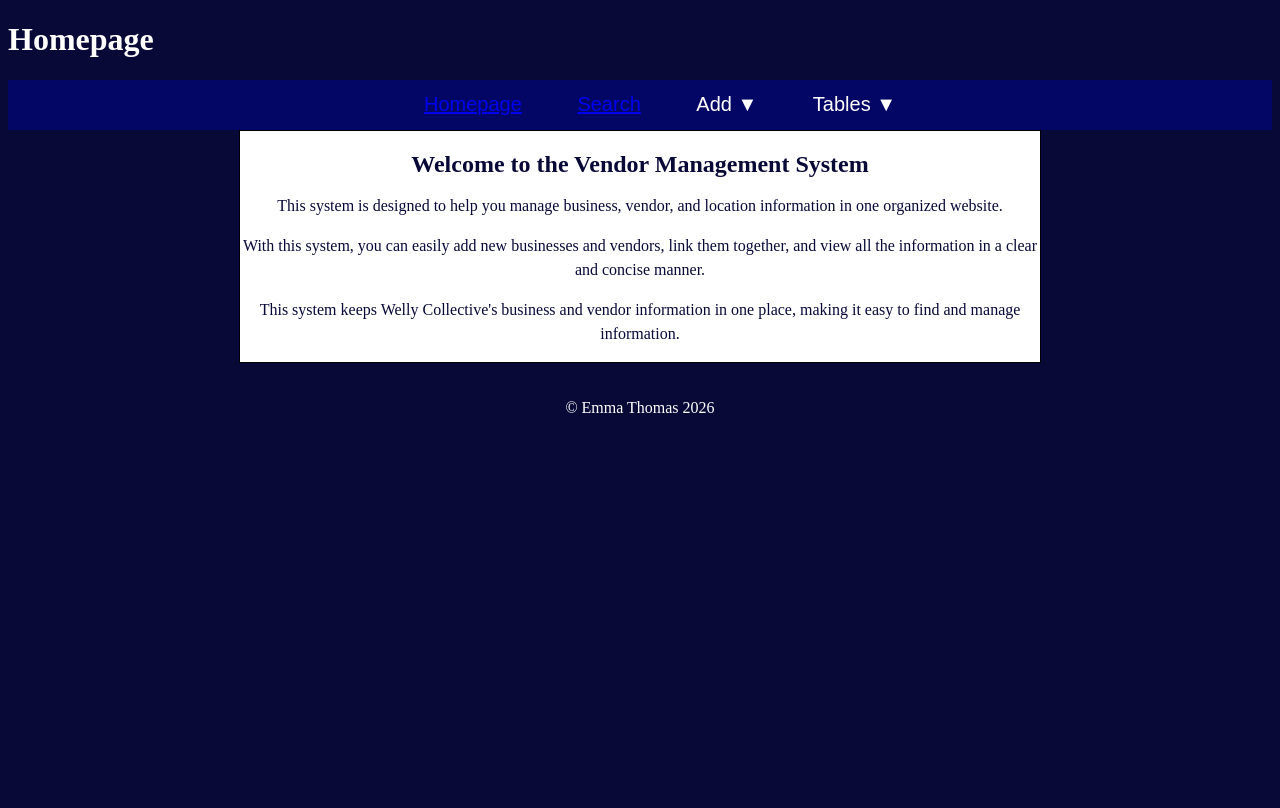
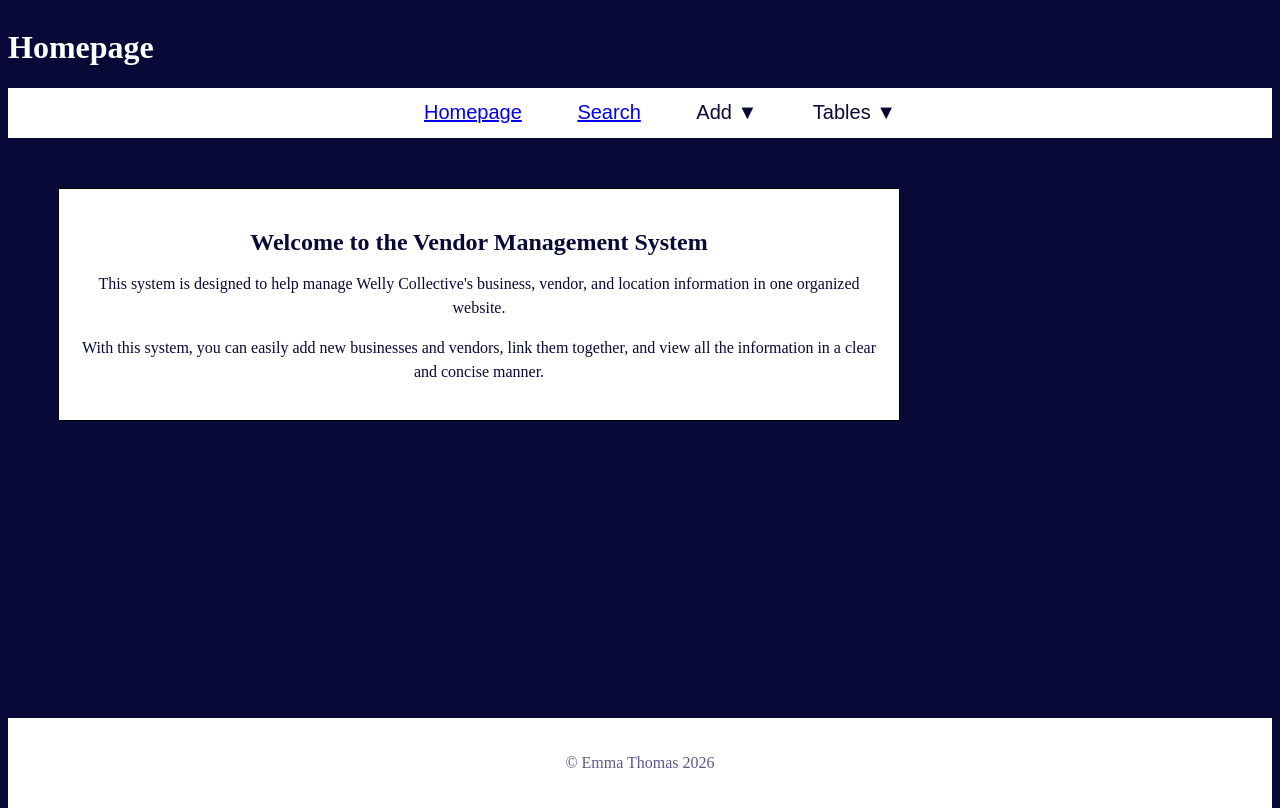
Before and after one commit to thomasem1369/12CSP_Flask, a Flask app: page / in a window 1280 px wide. Before the commit the page ends 413 px from the top, so only its background shows below. Run offline with Flask 3, Linux system fonts and the light colour scheme.

Commit message:
Nav and Footer Styling

```diff
--- a/static/css/style.css
+++ b/static/css/style.css
@@ -1,7 +1,30 @@
+html, body {
+    height: 100%;
+}
+
 body {
     background-color: #080937ff;
     color: #ffffff;
+    display: flex;
+    flex-direction: column;
 }
+
+/* Header Section Styles */
+.header {
+    background-color: #ffffff;
+    color: #080937ff;
+    padding: 20px;
+    margin-left: 50px;
+    text-align: left;
+}
+
+/* Fills all remaining space */
+main {
+    flex: 1;
+}
+
+
+/* Nav Bar Styles */
 
 .nav_class {
     display: flex;
@@ -10,12 +33,12 @@ body {
     margin: 5;
     height: 50px;
     width: 100%;
-    background-color: rgb(4, 6, 102);
+    background-color: #ffffff;
 }
 
 .nav_class > ul {
-    background-color: rgb(4, 6, 102);
-    color: #ffffff;
+    background-color: #ffffff;
+    color: #080937ff;
     font-size: 20px;
     font-family: sans-serif;
 }
@@ -52,7 +75,7 @@ ul.sub-menu li{
     opacity: 1;
 }
 
-ul.sub-menu li hover{
+ul.sub-menu li:hover {
     color: white;
     background-color: #444444;
 }
@@ -61,8 +84,8 @@ ul.sub-menu li hover{
 
 .intro{
     max-width: 800px;
-    margin: 0 auto;
-    padding; 20px;
+    margin: 50px;
+    padding: 20px;
     background-color: #ffffff;
     color: #080937;
     text-align: center;
@@ -94,9 +117,9 @@ ul.sub-menu li hover{
 }
 
 /* Footer Section Styles */
-footer{
-    background-color: #080937;
-    color: #ffffff;
+footer {
+    background-color: #ffffff;
+    color: #5f5887;
     padding: 20px;
     text-align: center;
 }
--- a/templates/index.html
+++ b/templates/index.html
@@ -55,11 +55,8 @@
     <main class="homepage">
         <section class="intro">
             <h2>Welcome to the Vendor Management System</h2>
-            <p>This system is designed to help you manage business, vendor, and location information in one organized website.</p>
+            <p>This system is designed to help manage Welly Collective's business, vendor, and location information in one organized website.</p>
             <p>With this system, you can easily add new businesses and vendors, link them together, and view all the information in a clear and concise manner.</p>
-            <p> This system keeps Welly Collective's business and vendor
-            information in one place, making it easy to find and
-            manage information. </p>
         </section>
     </main>
     <footer>
```
Also changed, not shown: templates/add_business.html (+6 -4 lines), templates/add_vendor.html (+6 -4 lines), templates/business_table.html (+6 -4 lines), templates/edit_business.html (+6 -5 lines), templates/edit_vendor.html (+6 -4 lines), templates/information_profile.html (+6 -4 lines), templates/link_business_vendor.html (+6 -4 lines), templates/locations_table.html (+6 -5 lines), templates/search.html (+7 -5 lines), templates/vendor_table.html (+6 -5 lines), 1 other file.
